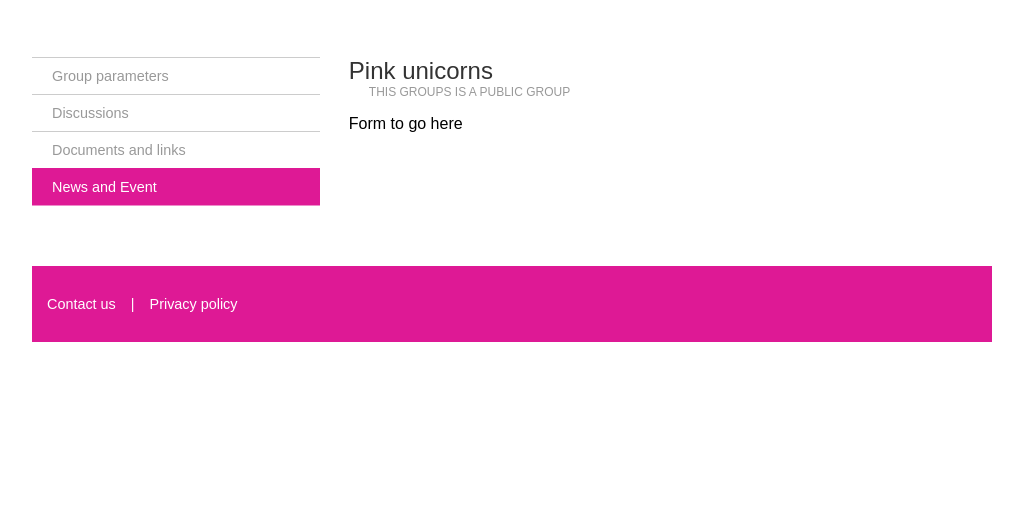
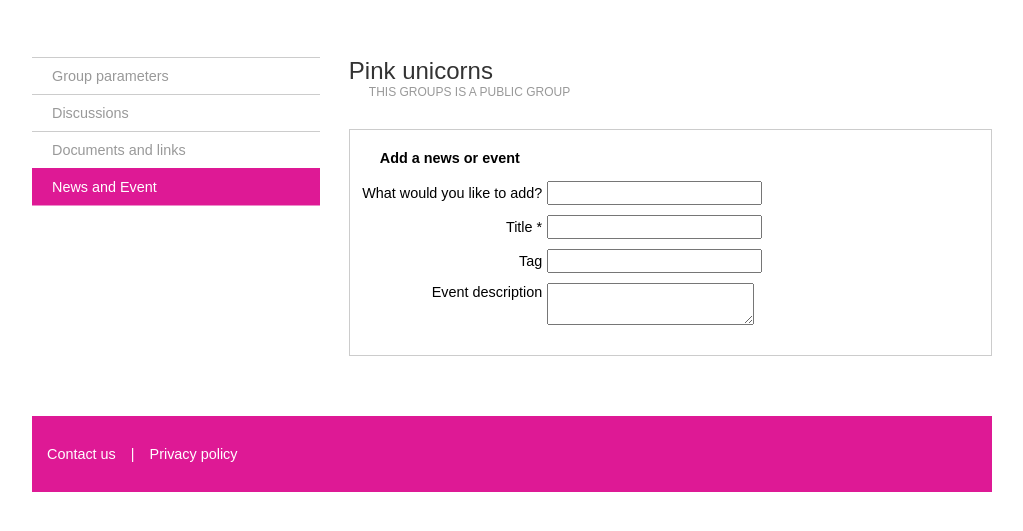
Before and after one commit to craighamnett/unicorn, a plain HTML site: page index.html in a window 1280 px wide. Shown: the part 173-704 px from the top of the page, without its empty margins (128-1151 px from the left). Drawn offline with Linux system fonts and the light colour scheme.

Commit message:
Start of the form
Quickly revisiting the page to add the form.

```diff
--- a/css/style.css
+++ b/css/style.css
@@ -84,11 +84,35 @@ header nav li a.active {
 	color:#333;
 }
 p.group-type {
-	margin:0;
+	margin:0 0 30px 0;
 	padding-left:20px;
 	color:#999;
 	font-size:0.75em;
 	text-transform:uppercase;
+}
+.content fieldset {
+	margin:0;
+	padding:20px 0;
+	border:1px solid #ccc;
+}
+.content fieldset h3 {
+	margin:0 0 15px 30px;
+	font-size:0.9em;
+}
+.content fieldset .form-row {
+	margin-bottom:10px;
+}
+.content fieldset .form-row label {
+	display:inline-block;
+	width:30%;
+	text-align:right;
+	font-size:0.9em;
+}
+.content fielset .form-row input, .content fielset .form-row textarea {
+	padding:5px;
+	border:1px solid #ccc;
+	width:52%;
+	font-size:0.9em;
 }
 footer {
 	background:#de1995;
--- a/index.html
+++ b/index.html
@@ -31,7 +31,27 @@
 				<section>
 					<h2>Pink unicorns</h2>
 					<p class="group-type">This groups is a public group</p>
-					<p>Form to go here</p>
+					<form>
+						<fieldset>
+							<h3>Add a news or event</h3>
+							<div class="form-row">
+								<label>What would you like to add?</label>
+								<input type="text" tabindex="1" name="" class="" value="">
+							</div>
+							<div class="form-row">
+								<label>Title <span class="required">*</span></label>
+								<input type="text" tabindex="2" name="" class="" value="">
+							</div>
+							<div class="form-row">
+								<label>Tag</label>
+								<input type="text" tabindex="3" name="" class="" value="">
+							</div>
+							<div class="form-row">
+								<label>Event description</label>
+								<textarea></textarea>
+							</div>
+						</fieldset>
+					</form>
 				</section>
 				<aside>
 					<nav>
```
